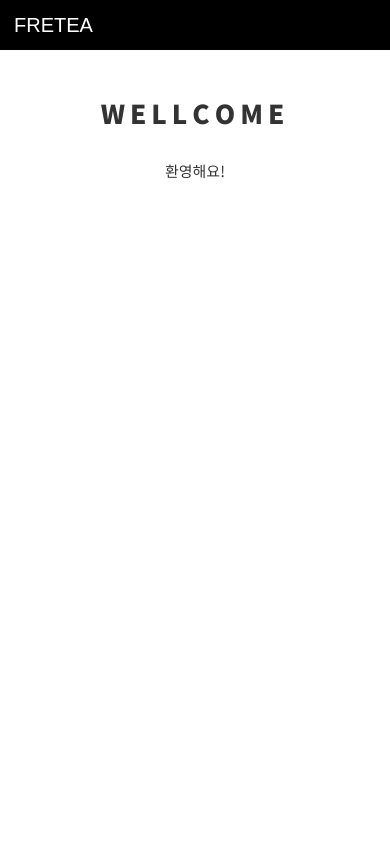
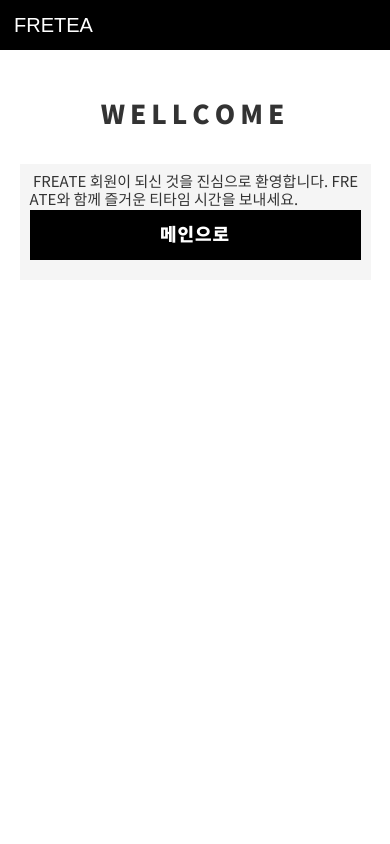
Before and after one commit to jo-narae/fretea, a Vue app: page /member/joinComplete in a window 390 px wide. Shown: the top 844 px of the page. Built offline with nearby package versions, Linux system fonts and the light colour scheme; some icons are missing; a web font is replaced by a local one.

Commit message:
가입 환영 페이지 디자인 완료

```diff
--- a/src/assets/style/common.scss
+++ b/src/assets/style/common.scss
@@ -5,7 +5,7 @@
 @import "./common/form";
 @import "./common/modal";
 @import "./main";
-@import "./login";
+@import "./member";
 
 html, body {
 	height: 100%;
--- a/src/assets/style/common/_form.scss
+++ b/src/assets/style/common/_form.scss
@@ -117,3 +117,25 @@ button {
 	border: 0px;
 	color: $color_black;
 }
+
+.btn-group {
+	position: relative;
+	height: 50px;
+	.btn-half {
+		@extend .btn-login;
+		width: calc(50% - 10px) !important;
+		height: 40px !important;
+		position: absolute;
+		margin-right: 10px;
+		line-height: 20px;
+	}
+	.btn-left {
+		left: 0;
+		background-color: $color_white;
+		color: $font_base_color;
+		border: 2px solid $font_base_color;
+	}
+	.btn-right {
+		right: 0;
+	}
+}
--- a/src/assets/style/common/_modal.scss
+++ b/src/assets/style/common/_modal.scss
@@ -86,17 +86,6 @@
     }
 }
 
-.btn-modal {
-    @extend .bold;
-    height: 50px;
-    background-color: $color_black;
-    border: 0px;
-    color: $color_white;
-    letter-spacing: 1px;
-    font-size: 18px;
-    margin-top: 20px;
-}
-
 @media (max-width: 486px) {
     .modal-area {
         max-width: 100%;
--- a/src/assets/style/login.scss
+++ b/src/assets/style/member.scss
@@ -20,7 +20,8 @@
 	color: $color_white;
 	@extend .bolder;
 	letter-spacing: 1px;
-    font-size: 18px;
+	font-size: 18px;
+	cursor: pointer;
 }
 
 .btn-sns-login {
@@ -68,5 +69,18 @@
     color: #f40103;
 }
 
+.msg-wellcome {
+	white-space: pre-wrap;
+    word-break: break-all;
+    width: 100%;
+	background: $color_background_gray;
+	padding: 20px;
+}
+
 @media (max-width: 486px) {
+	.msg-wellcome {
+		width: calc(100% - 20px);
+		padding: 10px;
+		text-align: left;
+	}
 }
--- a/src/components/member/Join.vue
+++ b/src/components/member/Join.vue
@@ -25,7 +25,7 @@
       <span @click="agreeCheck('private')">개인정보 수집 및 이용 (필수)</span>
       <span class="detail-view" @click="openModal('private')">내용보기</span>
     </div>
-    <button class="btn-modal" @click="movePath('joinComplete')">확인</button>
+    <button class="btn-login mt20" @click="movePath('joinComplete')">확인</button>
     <custom-modal
       ref="join">
     </custom-modal>
--- a/src/components/member/JoinComplete.vue
+++ b/src/components/member/JoinComplete.vue
@@ -1,7 +1,11 @@
 <template>
   <div>
     <div class="login-title">WELLCOME</div>
-    환영해요!
+    <div class="msg-wellcome">
+      FREATE 회원이 되신 것을 진심으로 환영합니다.
+      FREATE와 함께 즐거운 티타임 시간을 보내세요.
+      <button class="btn-login">메인으로</button>
+    </div>
   </div>
 </template>
 
```
